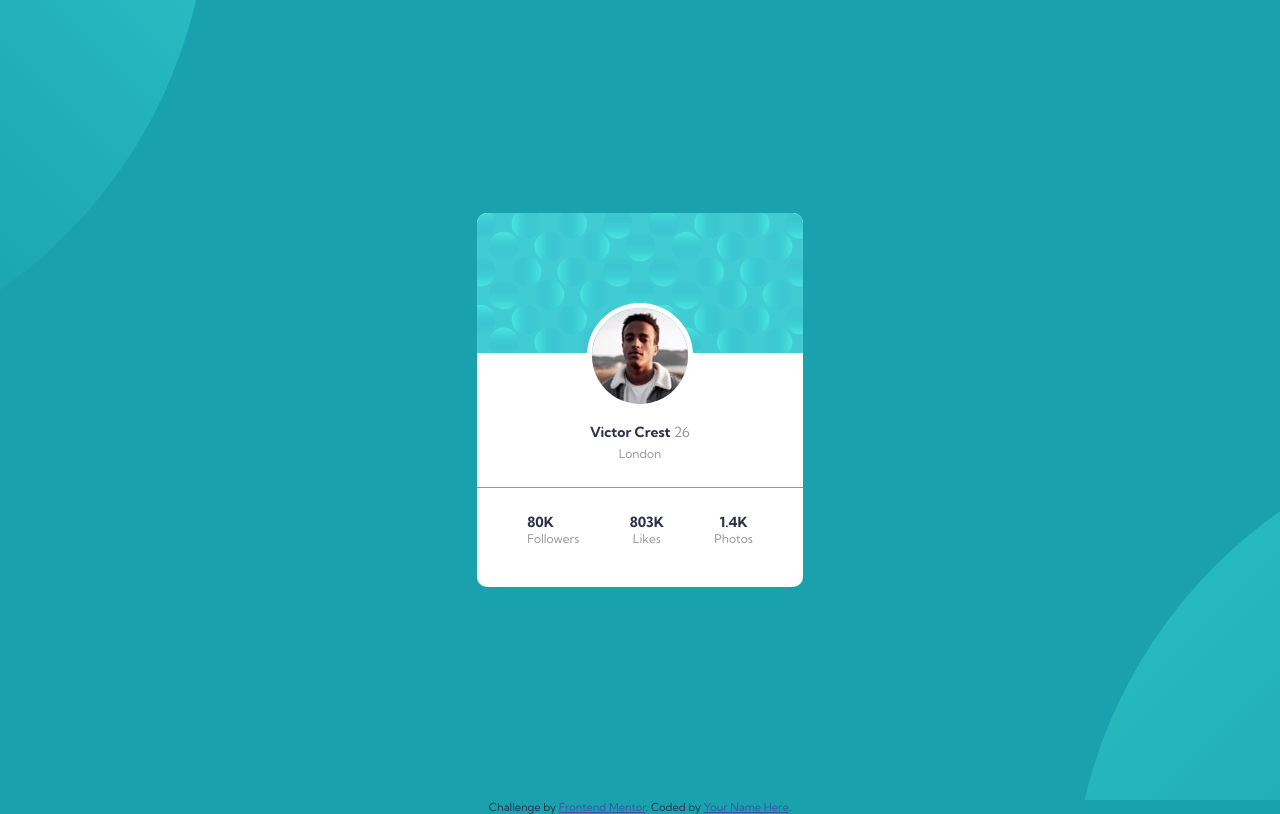
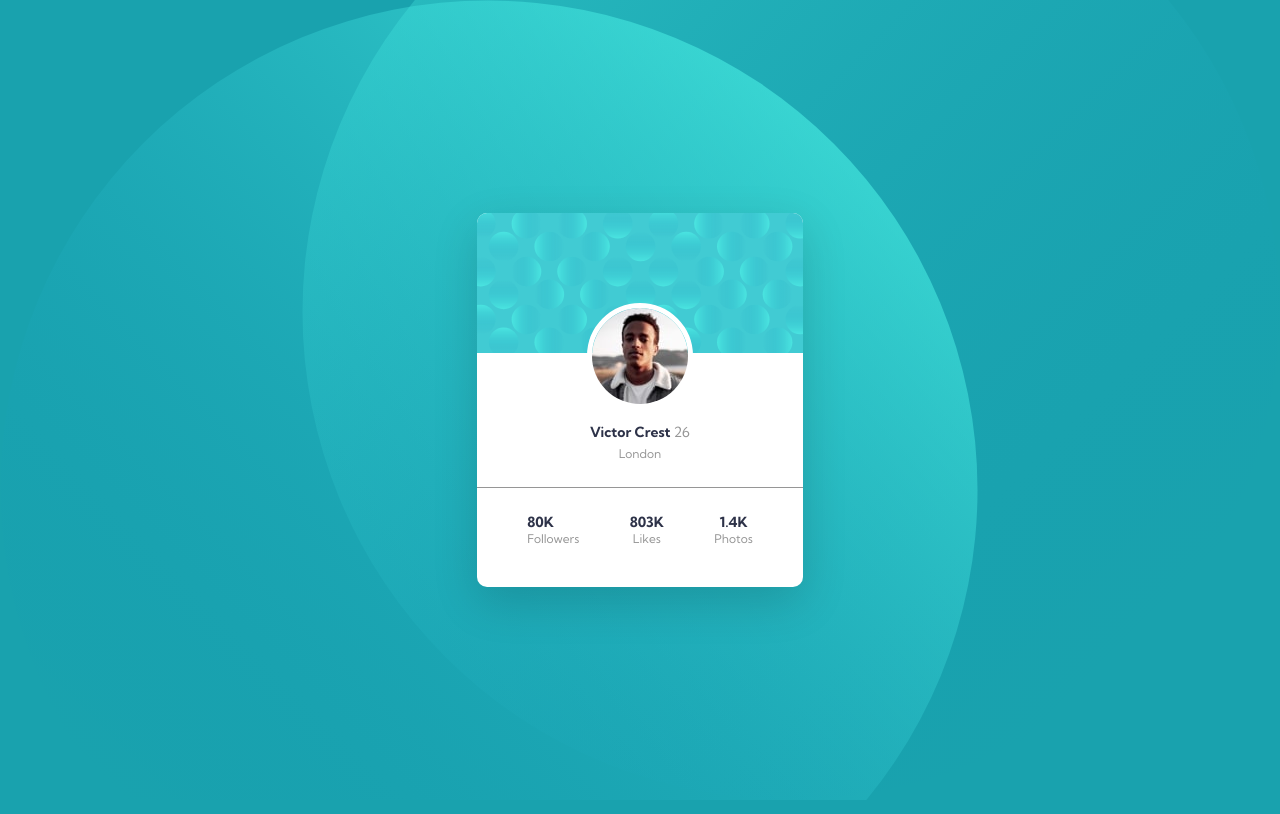
Before and after one commit to hannanel100/profile-card-component-main, a plain HTML site: page index.html in a window 1280 px wide. Drawn offline with Linux system fonts and the light colour scheme.

Commit message:
working on desktop

```diff
--- a/index.html
+++ b/index.html
@@ -18,19 +18,8 @@
     />
     <link rel="stylesheet" href="./styles/style.css" />
     <title>Frontend Mentor | Profile card component</title>
-
-    <!-- Feel free to remove these styles or customise in your own stylesheet 👍 -->
-    <style>
-      .attribution {
-        font-size: 11px;
-        text-align: center;
-      }
-      .attribution a {
-        color: hsl(228, 45%, 44%);
-      }
-    </style>
   </head>
-  <body>
+  <body class="noscroll">
     <div class="container flex flex-jc-c flex-ai-c">
       <div class="card flex flex-ai-c flex-fd-c">
         <div class="card__header"></div>
@@ -63,11 +52,5 @@
         </div>
       </div>
     </div>
-    <div class="attribution">
-      Challenge by
-      <a href="https://www.frontendmentor.io?ref=challenge" target="_blank"
-        >Frontend Mentor</a
-      >. Coded by <a href="#">Your Name Here</a>.
-    </div>
   </body>
 </html>
--- a/styles/_card.scss
+++ b/styles/_card.scss
@@ -6,6 +6,7 @@
   height: 374px;
   background-color: white;
   border-radius: 10px;
+  box-shadow: 0 15px 45px rgba(0, 0, 0, 0.15);
   &__header {
     border-radius: 10px 10px 0 0;
     width: 100%;
--- a/styles/_globals.scss
+++ b/styles/_globals.scss
@@ -45,6 +45,7 @@ body {
 .container {
   width: 100vw;
   height: 100vh;
+
   position: relative;
   z-index: 1;
   background-image: url(../images/bg-pattern-top.svg),
@@ -52,4 +53,7 @@ body {
   background-position: top -600px left -769px,
     /* this positions the first image */ bottom -600px right -769px; /* this positions the second image */
   background-repeat: no-repeat; /* this applies to both images */
+  @media (min-width: $desktop) {
+    top -500px left -470px, bottom -655px right -379px
+  }
 }
--- a/styles/_variables.scss
+++ b/styles/_variables.scss
@@ -5,3 +5,4 @@ $darkGray: hsl(0, 0%, 59%);
 $bold: 700;
 $font-lg: 0.875rem; //14px
 $font-md: 0.75rem; //12px
+$desktop: 1080px;
```
Also changed, not shown: styles/style.css, 1 other file.
